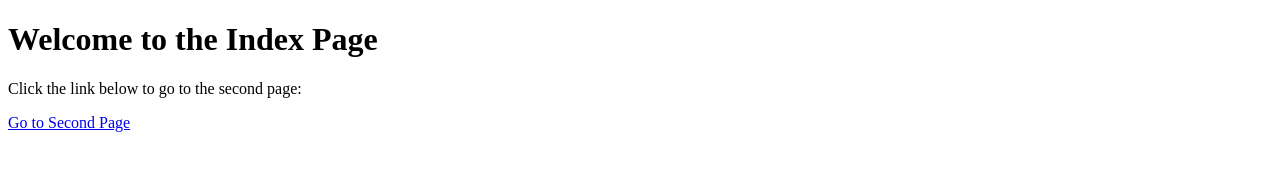
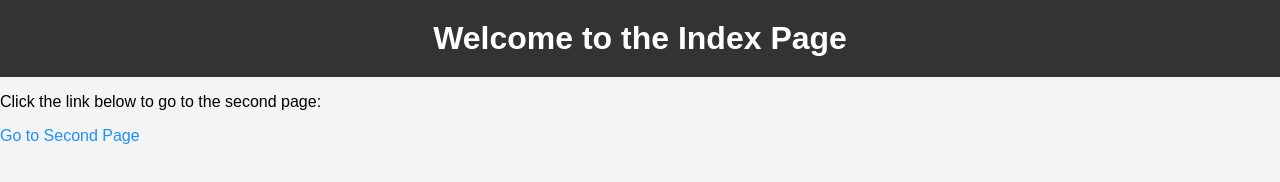
Before and after one commit to AnshumanKumar4554/Masti_With_Javascript, a plain HTML site: page index.html in a window 1280 px wide. Drawn offline with Linux system fonts and the light colour scheme.

Commit message:
Update index.html

```diff
--- a/index.html
+++ b/index.html
@@ -4,10 +4,15 @@
     <meta charset="UTF-8">
     <meta name="viewport" content="width=device-width, initial-scale=1.0">
     <title>Index Page</title>
+    <link rel="stylesheet" href="styles.css">
 </head>
 <body>
-    <h1>Welcome to the Index Page</h1>
-    <p>Click the link below to go to the second page:</p>
-    <a href="second.html">Go to Second Page</a>
+    <header>
+        <h1>Welcome to the Index Page</h1>
+    </header>
+    <main>
+        <p>Click the link below to go to the second page:</p>
+        <a href="second.html">Go to Second Page</a>
+    </main>
 </body>
 </html>
```
